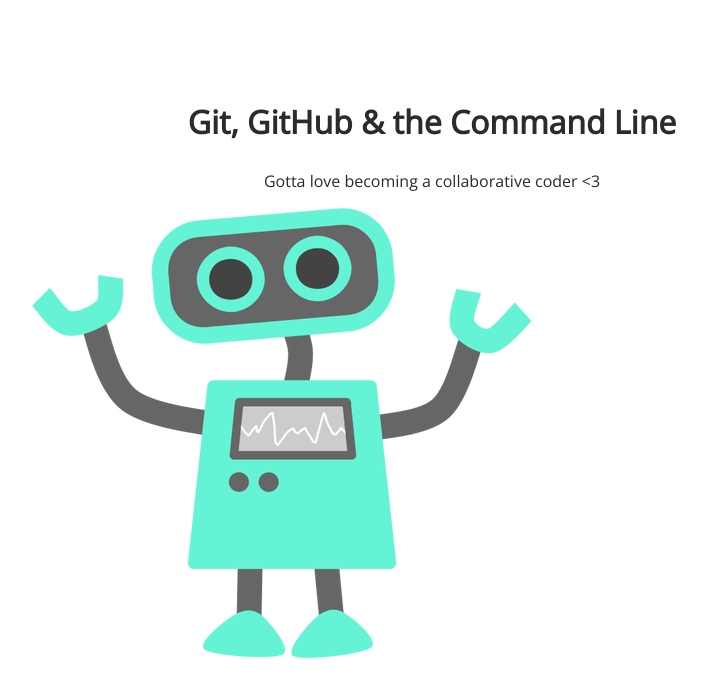
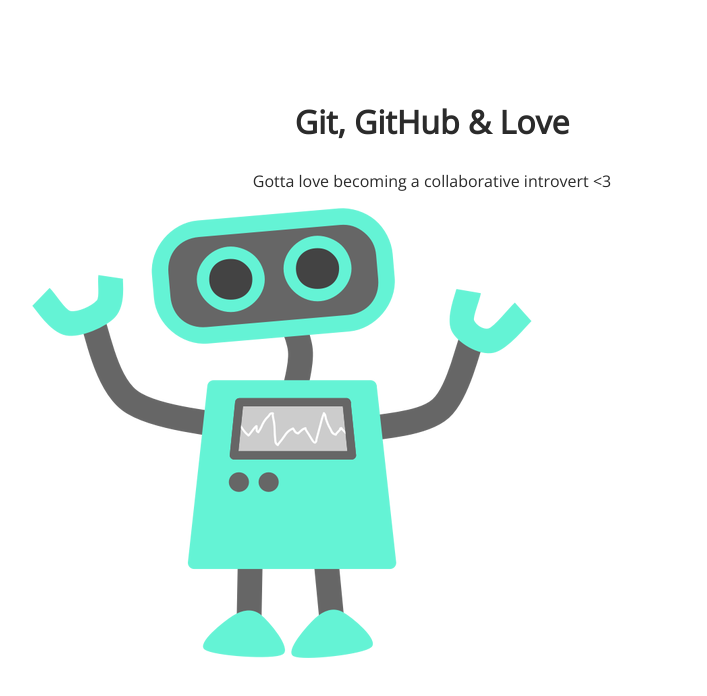
Before and after one commit to alexandraemtorp/105-project, a plain HTML site: page index.html in a window 1280 px wide. Shown: the whole page, without its empty margins (208-915 px from the left). Drawn offline with nearby package versions, Linux system fonts and the light colour scheme.

Commit message:
changed text HEAD and P

```diff
--- a/index.html
+++ b/index.html
@@ -8,8 +8,8 @@
 </head>
 <body>
 	<section>
-		<h1>Git, GitHub & the Command Line</h1>
-		<p>Gotta love becoming a collaborative coder <3</p>
+		<h1>Git, GitHub & Love</h1>
+		<p>Gotta love becoming a collaborative introvert <3</p>
 		<img src="img/happy-blue-robot.png">
 	</section>
 </body>
```
